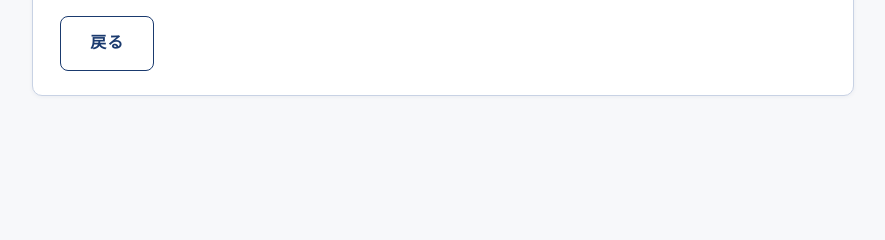
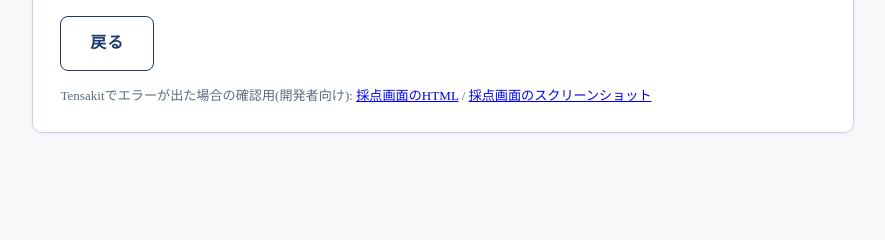
Before and after one commit to Land-Light/-, a Flask app: template templates/batch_status.html in a window 1280 px wide. Shown: the part 347-587 px from the top of the page, without its empty margins (197-1082 px from the left). Run offline with Flask 3, Linux system fonts and the light colour scheme; the template is opened without the code that fills it, so the values that code supplies are empty.

Commit message:
進捗ページにTensakit採点画面のHTML/スクショ確認リンクを追加
URLを手入力せずに /tensakit-html /tensakit-page を開けるようにした
(Tensakit採点パネルのセレクタ調整用)。

Co-Authored-By: Claude Opus 4.8 <noreply@anthropic.com>
Claude-Session: https://claude.ai/code/session_01NewsvDdDkBYx1nARUMoW7m

```diff
--- a/templates/batch_status.html
+++ b/templates/batch_status.html
@@ -21,6 +21,11 @@
   <div class="actions" style="margin-top:1rem;">
     <a id="zip" class="btn-pdf" style="display:none;" href="/annotated-zip/{{ batch_id }}">書き込み済みを一括ダウンロード(ZIP)</a>
     <a class="btn-back" href="/">戻る</a>
+  </div>
+  <div style="margin-top:0.8rem; font-size:0.82rem; color:var(--muted,#888);">
+    Tensakitでエラーが出た場合の確認用(開発者向け):
+    <a href="/tensakit-html" target="_blank">採点画面のHTML</a> /
+    <a href="/tensakit-page" target="_blank">採点画面のスクリーンショット</a>
   </div>
 </div>
 
```
